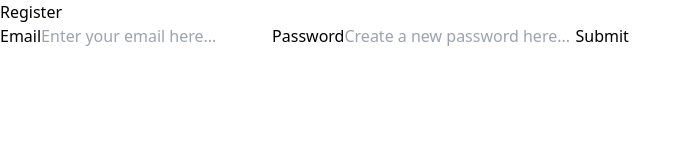
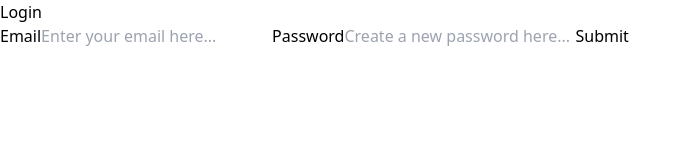
Before and after one commit to adriankristanto/devkind-test, a React (Create React App) app in the folder client/: page /login in a window 1280 px wide. Shown: the top 160 px of the page, without its empty margins (0-691 px from the left). Built offline with nearby package versions, Linux system fonts and the light colour scheme.

Commit message:
fixed login component to login from register

```diff
--- a/client/src/components/Login.js
+++ b/client/src/components/Login.js
@@ -23,7 +23,7 @@ export default function Login() {
 
   return (
     <div>
-      <h1>Register</h1>
+      <h1>Login</h1>
       <Formik
         initialValues={{
           email: "",
```
